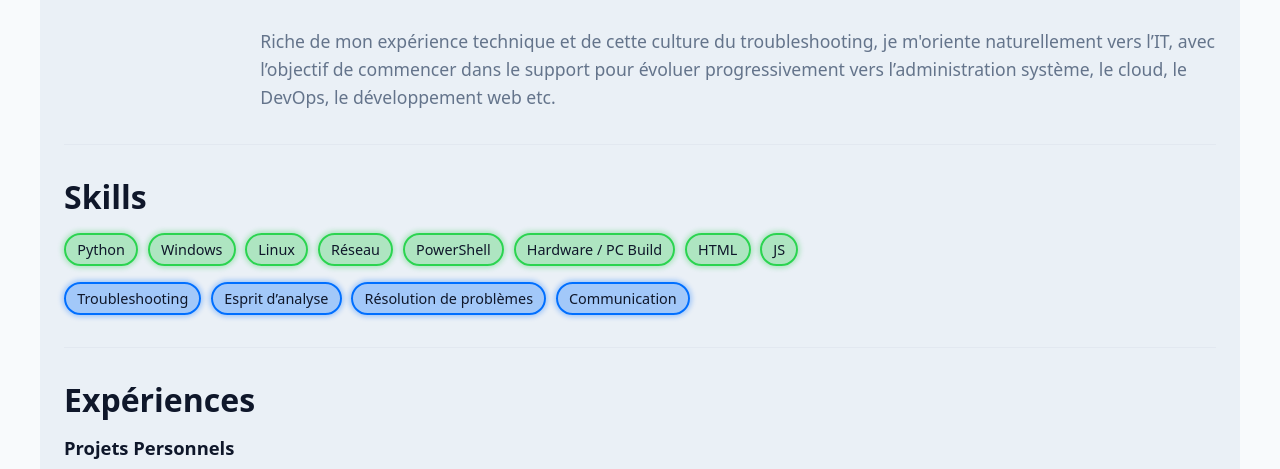
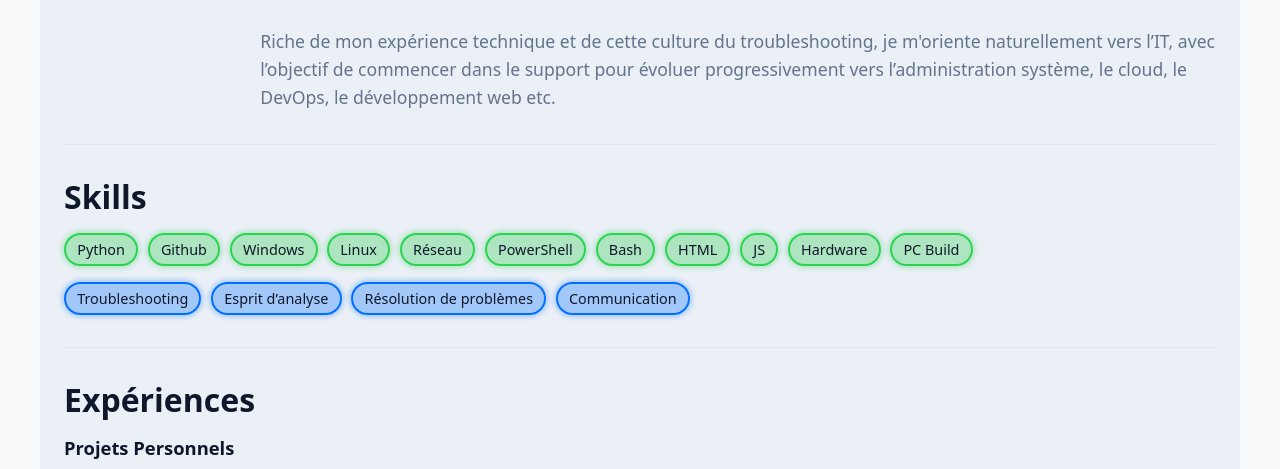
Before and after one commit to RobinVillier/it_support_blog, a web app: file docs/about.html in a window 1280 px wide. Shown: the part 572-1041 px from the top of the page. Run offline with its HTML, style and script files only (its server is not run), Linux system fonts and the light colour scheme.

```diff
--- a/docs/about.html
+++ b/docs/about.html
@@ -106,13 +106,16 @@
       <h2>Skills</h2>
       <ul class="skills-list hard-skills">
         <li>Python</li>
+        <li>Github</li>
         <li>Windows</li>
         <li>Linux</li>
         <li>Réseau</li>
         <li>PowerShell</li>
-        <li>Hardware / PC Build</li>
+        <li>Bash</li>
         <li>HTML</li>
         <li>JS</li>
+        <li>Hardware</li>
+        <li>PC Build</li>
       </ul>
       <ul class="skills-list soft-skills">
         <li>Troubleshooting</li>
--- a/src/pages/about.ejs
+++ b/src/pages/about.ejs
@@ -47,13 +47,16 @@
       <h2>Skills</h2>
       <ul class="skills-list hard-skills">
         <li>Python</li>
+        <li>Github</li>
         <li>Windows</li>
         <li>Linux</li>
         <li>Réseau</li>
         <li>PowerShell</li>
-        <li>Hardware / PC Build</li>
+        <li>Bash</li>
         <li>HTML</li>
         <li>JS</li>
+        <li>Hardware</li>
+        <li>PC Build</li>
       </ul>
       <ul class="skills-list soft-skills">
         <li>Troubleshooting</li>
```
